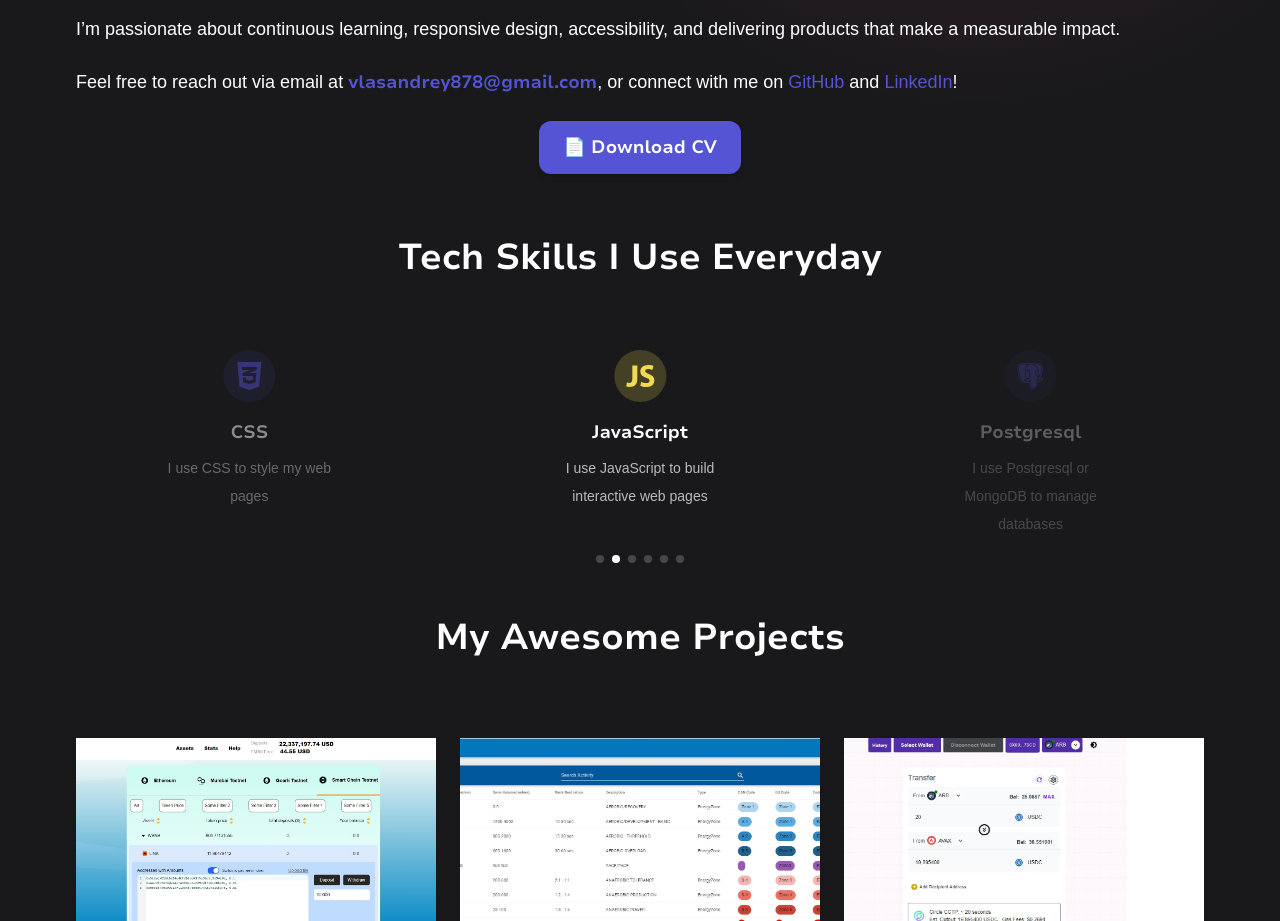
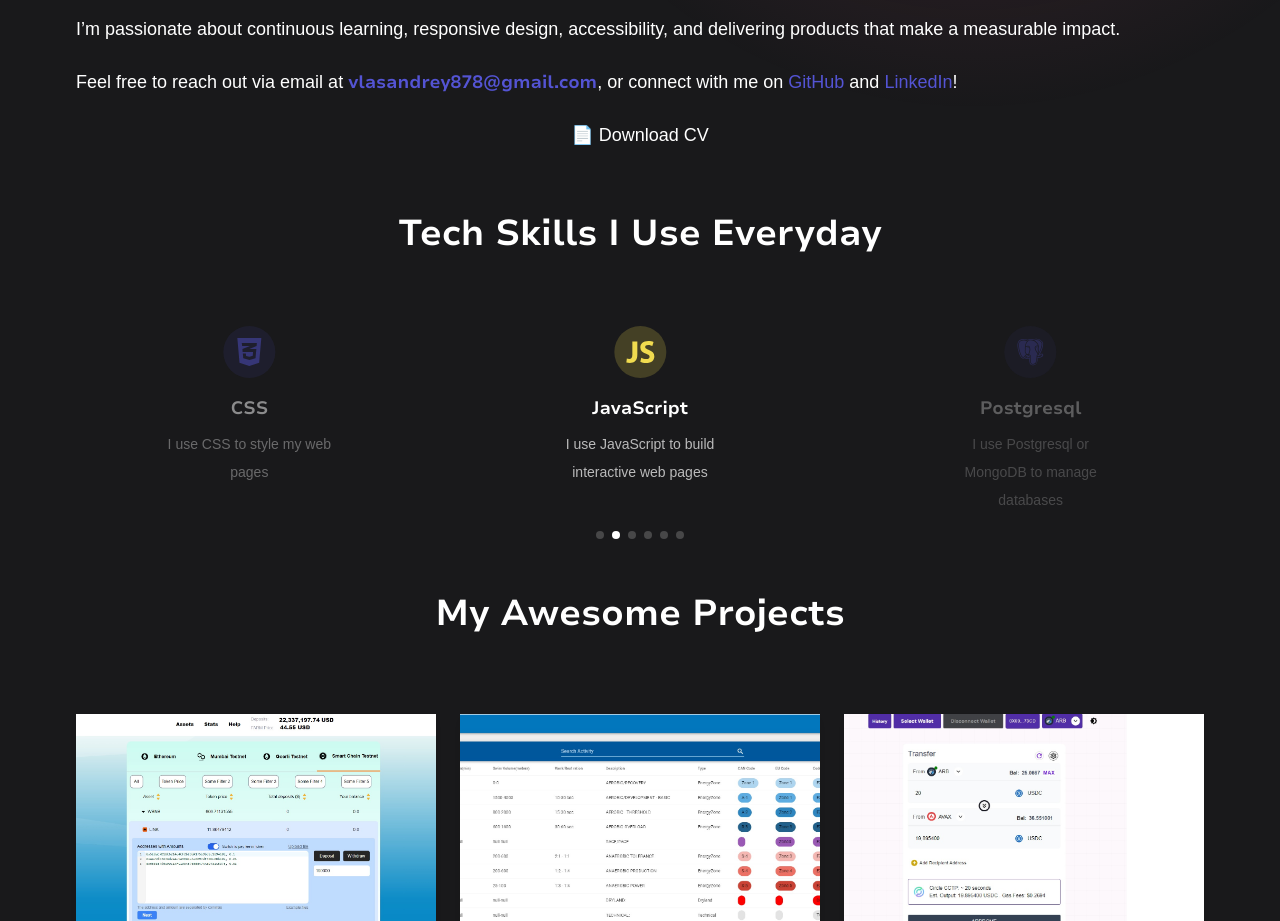
Before and after one commit to Andryxatt/portfolio, a React (Vite) app: page / in a window 1280 px wide. Shown: the part 900-1821 px from the top of the page. Built offline with nearby package versions, Linux system fonts and the light colour scheme; a web font is replaced by a local one.

Commit message:
added changnes PDF

```diff
--- a/src/components/Banner.jsx
+++ b/src/components/Banner.jsx
@@ -53,9 +53,8 @@ const Banner = () => {
           </p>
           <div className="mt-8 text-center">
             <a
-              href="/Andrii_Vlasiuk_CV_2025.pdf"
+              href={`${import.meta.env.VITE_BASE_URL}Andrii_Vlasiuk_CV_2025.pdf`}
               download
-              className="inline-block bg-primary hover:bg-blue-700 text-white font-semibold py-3 px-6 rounded-xl shadow-md transition-all duration-200"
             >
               📄 Download CV
             </a>
```
Also changed, not shown: 1 other file (tests, documents, lock files or other folders).
